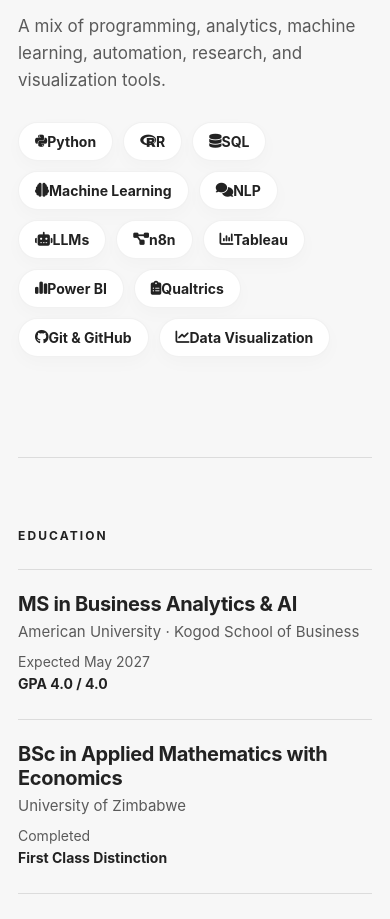
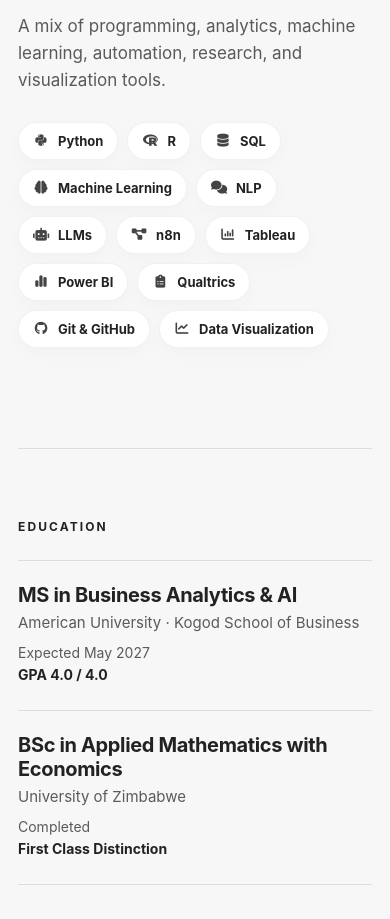
Before and after one commit to hope-tatenda-mutema/hope-tatenda-mutema.github.io, a plain HTML site: page index.html in a window 390 px wide. Shown: the part 4276-5195 px from the top of the page. Drawn offline with Linux system fonts and the light colour scheme.

Commit message:
Refactor CSS for better readability and consistency

```diff
--- a/style.css
+++ b/style.css
@@ -105,12 +105,8 @@ body {
 
 .hero-grid {
     display: grid;
-
-    grid-template-columns:
-        1.05fr 0.95fr;
-
+    grid-template-columns: 1.05fr 0.95fr;
     gap: 56px;
-
     align-items: center;
 }
 
@@ -123,11 +119,8 @@ body {
 
 .hero-profile {
     display: flex;
-
     align-items: center;
-
     gap: 14px;
-
     margin-bottom: 22px;
 }
 
@@ -150,16 +143,13 @@ body {
 
 .profile-name {
     margin: 0 0 4px;
-
     font-size: 17px;
     font-weight: 750;
 }
 
 .profile-role {
     margin: 0;
-
     font-size: 13px;
-
     color: #6a6a6a;
 }
 
@@ -168,10 +158,8 @@ body {
 
 .hero-label {
     margin: 0 0 18px;
-
     font-size: 13px;
     font-weight: 750;
-
     letter-spacing: 2.3px;
 }
 
@@ -182,17 +170,14 @@ body {
         clamp(50px, 5.4vw, 66px);
 
     line-height: 1.02;
-
     letter-spacing: -2.7px;
 }
 
 .hero-description {
     max-width: 620px;
-
     margin: 0 0 28px;
 
     font-size: 18px;
-
     line-height: 1.58;
 
     color: #3e3e3e;
@@ -203,15 +188,12 @@ body {
 
 .hero-links {
     display: flex;
-
     gap: 12px;
-
     flex-wrap: wrap;
 }
 
 .hero-button {
     display: inline-flex;
-
     align-items: center;
     justify-content: center;
 
@@ -231,13 +213,11 @@ body {
 }
 
 .hero-button:hover {
-    transform:
-        translateY(-2px);
+    transform: translateY(-2px);
 }
 
 .primary-button {
     color: #fff;
-
     background-color: #222;
 }
 
@@ -248,7 +228,6 @@ body {
 
 .secondary-button {
     color: #222;
-
     background: #fff;
 
     border:
@@ -265,7 +244,6 @@ body {
 
 .hero-visual {
     position: relative;
-
     min-height: 430px;
 }
 
@@ -292,9 +270,7 @@ body {
         0 28px 60px rgba(43, 48, 76, 0.09);
 
     display: flex;
-
     flex-direction: column;
-
     justify-content: space-between;
 }
 
@@ -317,13 +293,11 @@ body {
 
 .mini-label {
     position: relative;
-
     z-index: 1;
 
     margin: 0 0 12px;
 
     font-size: 12px;
-
     font-weight: 750;
 
     letter-spacing: 1.6px;
@@ -333,7 +307,6 @@ body {
 
 .main-card h3 {
     position: relative;
-
     z-index: 1;
 
     max-width: 300px;
@@ -341,7 +314,6 @@ body {
     margin: 0;
 
     font-size: 30px;
-
     line-height: 1.15;
 
     letter-spacing: -1px;
@@ -349,7 +321,6 @@ body {
 
 .hero-chart {
     display: flex;
-
     align-items: flex-end;
 
     gap: 14px;
@@ -452,18 +423,14 @@ body {
 
 .floating-number {
     margin: 0 0 5px;
-
     font-size: 23px;
     font-weight: 750;
 }
 
 .floating-text {
     margin: 0;
-
     font-size: 12px;
-
     line-height: 1.35;
-
     color: #5a5a5a;
 }
 
@@ -474,7 +441,6 @@ body {
     margin-bottom: 14px;
 
     font-size: 12px;
-
     font-weight: 750;
 
     letter-spacing: 2.1px;
@@ -622,7 +588,6 @@ body {
     margin: 0 0 14px;
 
     font-size: 11px;
-
     font-weight: 750;
 
     letter-spacing: 1.5px;
@@ -632,7 +597,6 @@ body {
     margin: 0 0 14px;
 
     font-size: 27px;
-
     line-height: 1.15;
 
     letter-spacing: -0.55px;
@@ -640,7 +604,6 @@ body {
 
 .project-card h3 a {
     color: #222;
-
     text-decoration: none;
 }
 
@@ -648,7 +611,6 @@ body {
     margin-bottom: 0;
 
     font-size: 16px;
-
     line-height: 1.55;
 
     color: #3d3d3d;
@@ -664,7 +626,6 @@ body {
     text-decoration: none;
 
     font-size: 14px;
-
     font-weight: 700;
 
     transition:
@@ -705,7 +666,6 @@ body {
     margin: 0;
 
     font-size: 43px;
-
     line-height: 1.08;
 
     letter-spacing: -1.4px;
@@ -713,11 +673,9 @@ body {
 
 .about-text p {
     margin-top: 0;
-
     margin-bottom: 20px;
 
     font-size: 18px;
-
     line-height: 1.62;
 
     color: #3f3f3f;
@@ -749,7 +707,6 @@ body {
     margin: 0 0 16px;
 
     font-size: 40px;
-
     line-height: 1.08;
 
     letter-spacing: -1.2px;
@@ -761,7 +718,6 @@ body {
     margin: 0;
 
     font-size: 17px;
-
     line-height: 1.58;
 
     color: #5a5a5a;
@@ -769,16 +725,14 @@ body {
 
 .skill-tags {
     display: flex;
-
     flex-wrap: wrap;
-
     gap: 10px;
 }
 
 .skill-tags span {
     display: inline-flex;
-
     align-items: center;
+    gap: 9px;
 
     padding: 10px 16px;
 
@@ -793,8 +747,26 @@ body {
         0 6px 18px rgba(0, 0, 0, 0.022);
 
     font-size: 14px;
+    font-weight: 650;
 
-    font-weight: 650;
+    transition:
+        transform 0.2s ease,
+        box-shadow 0.2s ease;
+}
+
+.skill-tags span:hover {
+    transform:
+        translateY(-2px);
+
+    box-shadow:
+        0 10px 24px rgba(0, 0, 0, 0.05);
+}
+
+.skill-tags i {
+    font-size: 14px;
+    width: 16px;
+    text-align: center;
+    color: #444;
 }
 
 
@@ -835,7 +807,6 @@ body {
     margin: 0 0 6px;
 
     font-size: 22px;
-
     line-height: 1.2;
 
     letter-spacing: -0.35px;
@@ -863,7 +834,6 @@ body {
 
 .education-highlight {
     font-weight: 750;
-
     color: #222 !important;
 }
 
@@ -919,7 +889,6 @@ body {
     margin: 0 0 15px;
 
     font-size: 11px;
-
     font-weight: 750;
 
     letter-spacing: 1.35px;
@@ -951,7 +920,6 @@ body {
     margin: 0;
 
     font-size: 15px;
-
     line-height: 1.55;
 
     color: #3d3d3d;
@@ -983,7 +951,6 @@ body {
     margin: 0 0 20px;
 
     font-size: 52px;
-
     line-height: 1.02;
 
     letter-spacing: -1.8px;
@@ -995,7 +962,6 @@ body {
     margin: 0;
 
     font-size: 18px;
-
     line-height: 1.58;
 
     color: #3e3e3e;
@@ -1003,7 +969,6 @@ body {
 
 .contact-links {
     display: flex;
-
     flex-direction: column;
 }
 
@@ -1011,7 +976,6 @@ body {
     display: flex;
 
     justify-content: space-between;
-
     align-items: center;
 
     padding: 14px 0;
@@ -1020,11 +984,9 @@ body {
         1px solid #dcdcdc;
 
     color: #222;
-
     text-decoration: none;
 
     font-size: 19px;
-
     font-weight: 700;
 
     transition:
@@ -1051,7 +1013,6 @@ footer {
     display: flex;
 
     justify-content: space-between;
-
     align-items: center;
 
     padding: 26px 0 20px;
@@ -1074,7 +1035,6 @@ footer a {
     text-decoration: none;
 
     font-size: 13px;
-
     font-weight: 650;
 }
 
@@ -1294,6 +1254,19 @@ footer a {
             34px;
     }
 
+    .skill-tags {
+        gap: 9px;
+    }
+
+    .skill-tags span {
+        padding: 10px 14px;
+        font-size: 13px;
+    }
+
+    .skill-tags i {
+        font-size: 13px;
+    }
+
 
     .education {
         padding:
```
